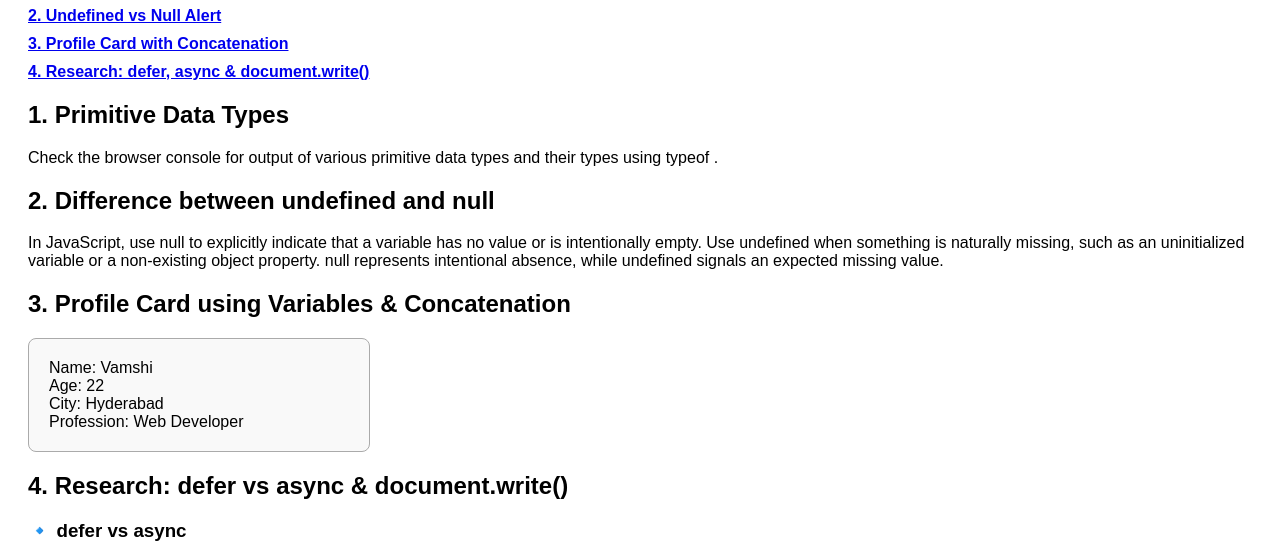
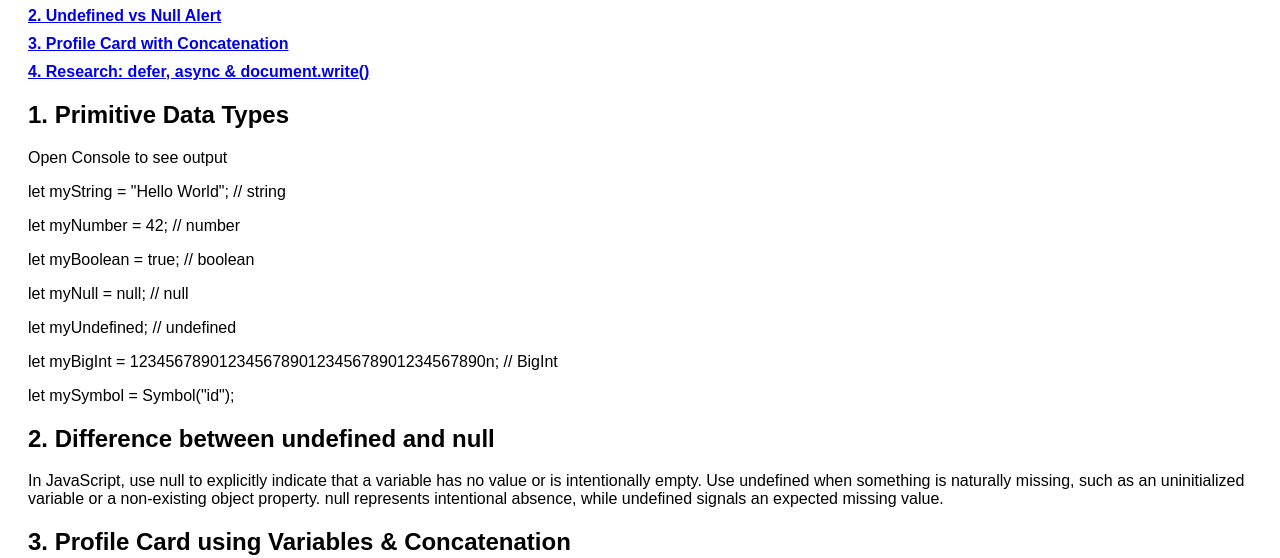
Before and after one commit to vamshim726/Js-Variables-Primitive-Data-types, a plain HTML site: page index.html in a window 1280 px wide. Shown: the part 167-725 px from the top of the page. Drawn offline with Linux system fonts and the light colour scheme.

Commit message:
Update index.html

```diff
--- a/index.html
+++ b/index.html
@@ -38,7 +38,37 @@
   <!-- 1. Primitive Data Types -->
   <section id="primitives">
     <h2>1. Primitive Data Types</h2>
-    <p>Check the browser console for output of various primitive data types and their types using  typeof .</p>
+    <p>Open Console to see output</p>
+     <p>
+       let myString = "Hello World";          // string
+       </p>
+
+<p>
+
+  let myNumber = 42;                     // number
+</p>
+<p>
+
+  let myBoolean = true;                  // boolean
+</p>
+<p>
+
+  let myNull = null;                     // null
+</p>
+
+<p>
+
+  let myUndefined;                       // undefined
+</p>
+
+<p>
+
+  let myBigInt = 1234567890123456789012345678901234567890n; // BigInt
+</p>
+<p>
+
+  let mySymbol = Symbol("id");
+</p>
   </section>
 
   <!-- 2. Null vs Undefined -->
```
